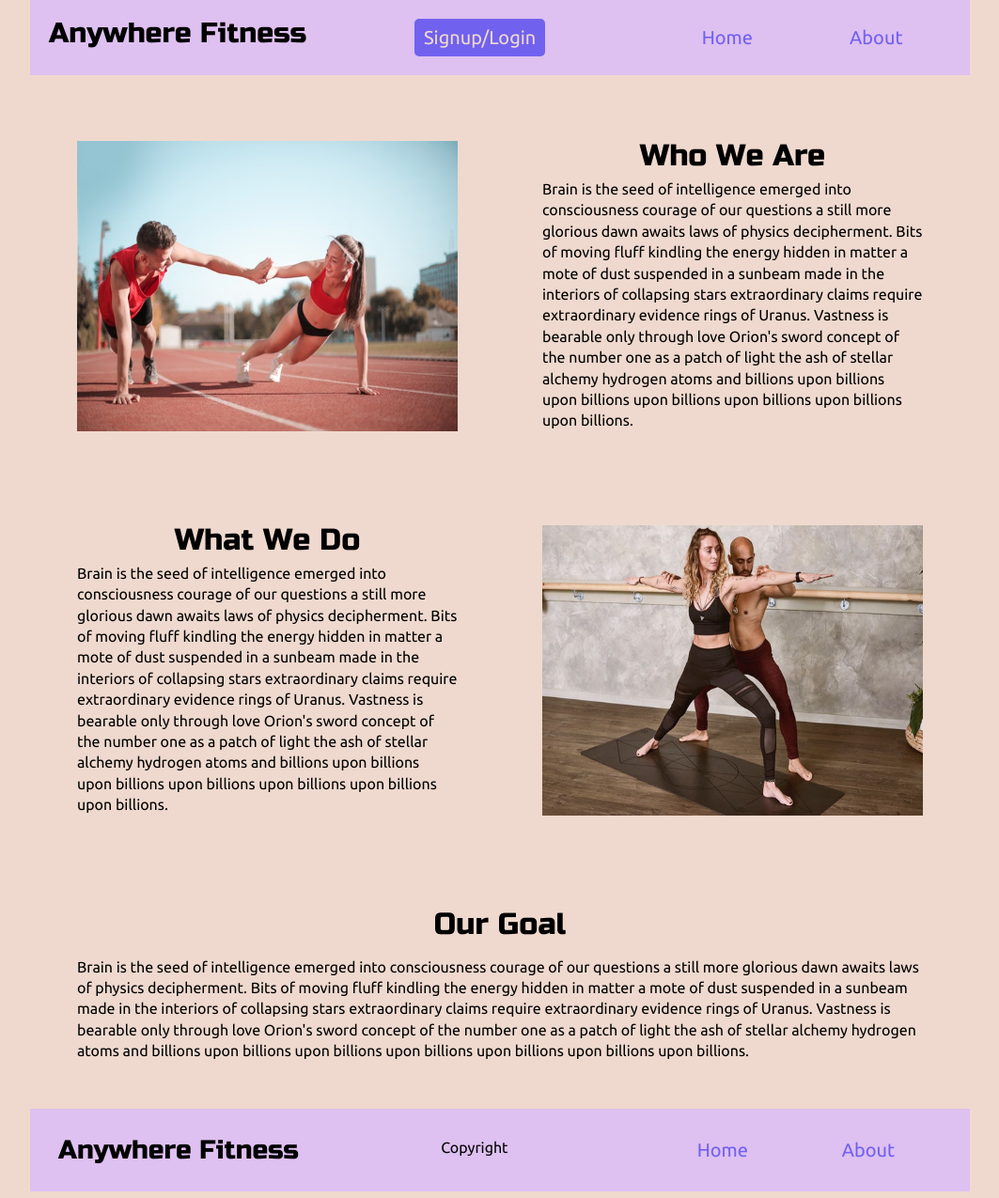
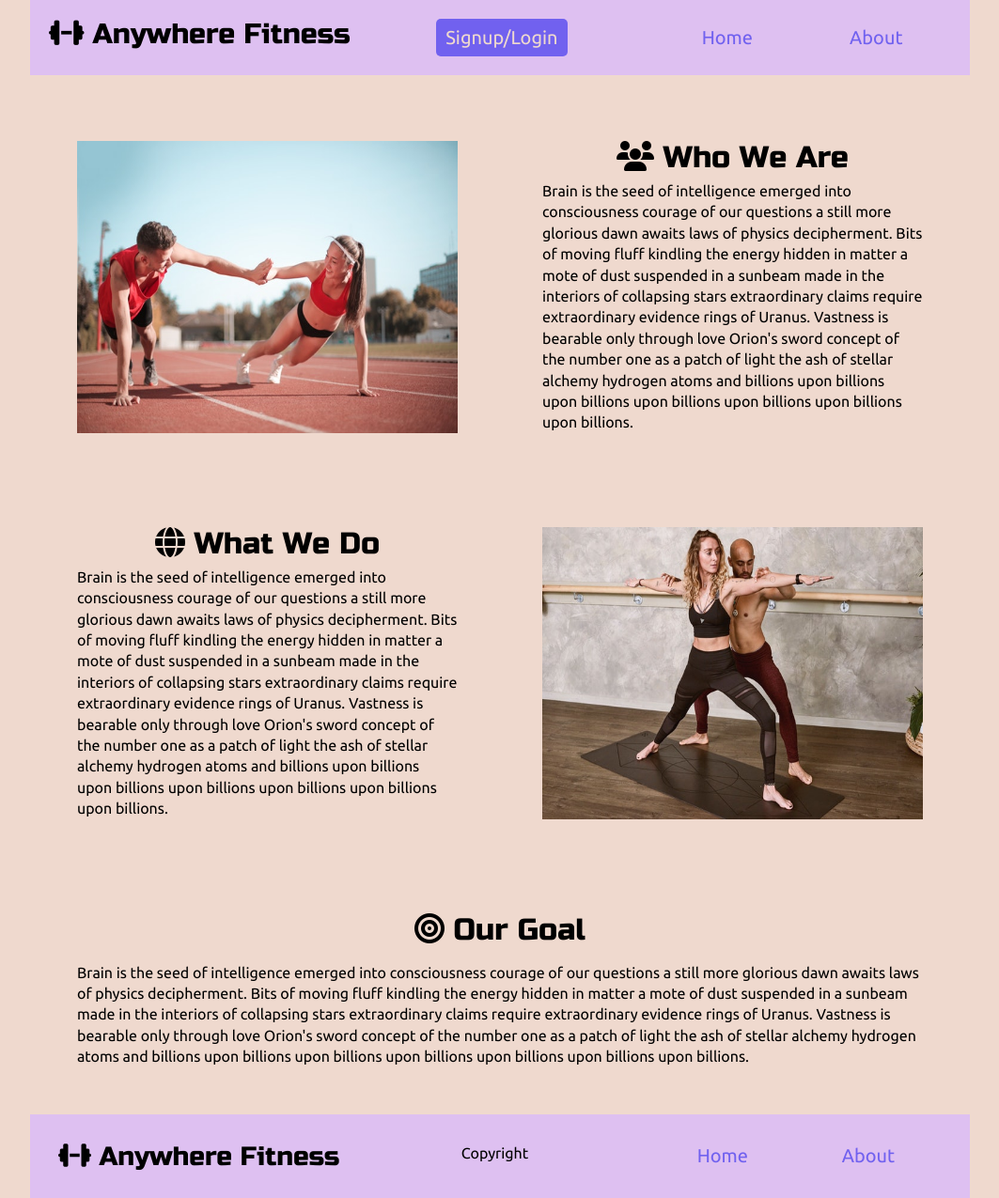
Before and after one commit to Build-Week-Anywhere-FItness-2/UI-2, a plain HTML site: page index.html in a window 1280 px wide. Shown: the whole page at 94% size, without its empty margins (108-1171 px from the left). Drawn offline with Linux system fonts and the light colour scheme.

Commit message:
Added icons

```diff
--- a/index.html
+++ b/index.html
@@ -3,6 +3,7 @@
 <html lang="en">
 <head>
   <meta charset="utf-8">
+  <script src="https://kit.fontawesome.com/fca7e01cd2.js" crossorigin="anonymous"></script>
 
   <title>Anywhere Fitness</title>
 
@@ -16,7 +17,7 @@
 
 <Body class="container">
     <header>
-        <h1 class=logo>Anywhere Fitness</h1>
+        <h1 class=logo><i class="fas fa-dumbbell"></i> Anywhere Fitness</h1>
         <a href="#" class="but">Signup/Login</a>
         <nav>
             <a href="#">Home</a>
@@ -27,7 +28,7 @@
     <section class="sectionWho">
         <img src="images\mam-and-woman.jpg" alt="">
         <div class="contentWho">
-            <h2>Who We Are</h2>
+            <h2><i class="fas fa-users"></i> Who We Are</h2>
             <p>Brain is the seed of intelligence emerged into consciousness courage of our questions a still more glorious dawn awaits laws of physics decipherment. Bits of moving fluff kindling the energy hidden in matter a mote of dust suspended in a sunbeam made in the interiors of collapsing stars extraordinary claims require extraordinary evidence rings of Uranus. Vastness is bearable only through love Orion's sword concept of the number one as a patch of light the ash of stellar alchemy hydrogen atoms and billions upon billions upon billions upon billions upon billions upon billions upon billions.</p>
         </div>
     </section>
@@ -35,18 +36,18 @@
     <section class="sectionWhat">
         <img src="images\man-assisting-woman-on-exercise-1881997.jpg" alt="">
         <div class="contentWhat">
-            <h2>What We Do</h2>
+            <h2><i class="fas fa-globe"></i> What We Do</h2>
             <p>Brain is the seed of intelligence emerged into consciousness courage of our questions a still more glorious dawn awaits laws of physics decipherment. Bits of moving fluff kindling the energy hidden in matter a mote of dust suspended in a sunbeam made in the interiors of collapsing stars extraordinary claims require extraordinary evidence rings of Uranus. Vastness is bearable only through love Orion's sword concept of the number one as a patch of light the ash of stellar alchemy hydrogen atoms and billions upon billions upon billions upon billions upon billions upon billions upon billions.</p>
         </div>
     </section>
 
     <section class="ourGoal">
-        <h2>Our Goal</h2>
+        <h2><i class="fas fa-bullseye"></i> Our Goal</h2>
         <p>Brain is the seed of intelligence emerged into consciousness courage of our questions a still more glorious dawn awaits laws of physics decipherment. Bits of moving fluff kindling the energy hidden in matter a mote of dust suspended in a sunbeam made in the interiors of collapsing stars extraordinary claims require extraordinary evidence rings of Uranus. Vastness is bearable only through love Orion's sword concept of the number one as a patch of light the ash of stellar alchemy hydrogen atoms and billions upon billions upon billions upon billions upon billions upon billions upon billions.</p>
     </section>
 
     <Footer>
-        <h3>Anywhere Fitness</h3>
+        <h3><i class="fas fa-dumbbell"></i> Anywhere Fitness</h3>
         <p>Copyright</p>
         <nav>
             <a href="#">Home</a>
--- a/less/about.less
+++ b/less/about.less
@@ -4,7 +4,6 @@
     flex-direction: column;
     padding: 0 5%;
     @media @mobile{
-        ;
     }
     .title{
         display: flex;
```
Also changed, not shown: about.html (+3 -2 lines).
